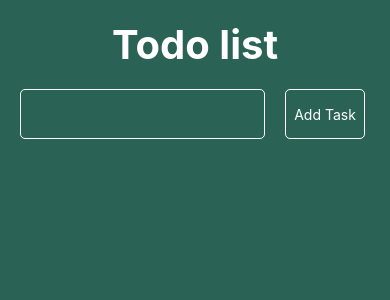
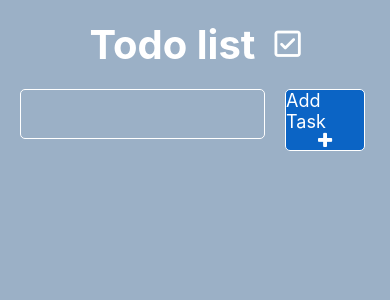
Before and after one commit to gonzaloavila01/Tecnologias_de_programacion_para_moviles, a React Native app in the folder FirstProject/: screen / in a window 390 px wide. Shown: the top 300 px of the page. Built offline with nearby package versions, Linux system fonts and the light colour scheme.

Commit message:
Unidad 2 - Tarea 1

```diff
--- a/FirstProject/App.js
+++ b/FirstProject/App.js
@@ -5,6 +5,7 @@ import Todo from './src/components/Todo';
 import CustomButton from './src/components/CustomButton';
 import TodoInput from './src/components/TodoInput';
 import Constants from 'expo-constants';
+import { Octicons } from '@expo/vector-icons';
 
 export default function App() {
 
@@ -35,13 +36,16 @@ export default function App() {
   return (
     <View style={styles.container}>
       <View style={{paddingHorizontal: 20, paddingTop: 10}}>
-        <Text style={{fontSize: 40, fontWeight: 'bold', textAlign: 'center', color: 'white'}}>Todo list</Text>
+        <View style={{flexDirection: 'row', alignItems: 'center', justifyContent: 'center'}}>
+          <Text style={{fontSize: 40, fontWeight: 'bold', textAlign: 'center', color: 'white'}}>Todo list  </Text>
+          <Octicons name="tasklist" size={30} color="white" />
+        </View>
           <View style={{flexDirection: 'row', marginTop: 20, gap:20}}>
             <TodoInput
               value={inputValue}
               onChangeText={(value) => setInputValue(value)}
               />
-            <CustomButton onPress={handleAddTodo} text={'Add Task'} light/>
+            <CustomButton onPress={handleAddTodo} text={'Add Task'} light iconName={'plus'}/>
           </View>
           <FlatList
               data={todos}
@@ -56,7 +60,7 @@ export default function App() {
 
 const styles = StyleSheet.create({
   container: {
-    backgroundColor: '#2a6355',
+    backgroundColor: '#9bb0c6',
     height: '100%',
     paddingTop: Constants.statusBarHeight+10,
   },
--- a/FirstProject/src/components/CustomButton.jsx
+++ b/FirstProject/src/components/CustomButton.jsx
@@ -1,11 +1,12 @@
 import React from "react";
 import { StyleSheet, Text, TouchableOpacity } from "react-native";
+import { FontAwesome } from '@expo/vector-icons';
 
-
-const CustomButton = ({text, onPress, light}) => {
+const CustomButton = ({text, onPress, light, iconName}) => {
     return(
         <TouchableOpacity style={[styles.container, light && styles.whiteButton]} onPress={onPress}>
-            <Text style={{color: light ? 'white' : 'black', }}>{text}</Text>
+            <Text style={{color: light ? 'white' : 'black', fontSize:18}}>{text}</Text>
+            <FontAwesome name={iconName} size={18} style={[light && styles.whiteButton]} />
         </TouchableOpacity>
     )
 }
@@ -17,7 +18,7 @@ const styles = StyleSheet.create({
         width: 80,
         alignItems: 'center',
         justifyContent: 'center',
-        backgroundColor: '#2A6355'
+        backgroundColor: '#0b64c5'
     },
     whiteButton:{
         color: 'white',
--- a/FirstProject/src/components/Todo.jsx
+++ b/FirstProject/src/components/Todo.jsx
@@ -8,8 +8,8 @@ const Todo = ({name}) => {
         <View style={styles.container}>
             <Text style={{ fontSize: 20, fontWeight: 'bold', color: 'white'}}>{name}</Text>
             <View style={{flexDirection: 'row', gap: 10}}>
-                <CustomButton text={'Delete'} light/>
-                <CustomButton text={'Edit'} light/>
+                <CustomButton text={'Edit'} light iconName={'pencil'}/>
+                <CustomButton text={'Delete'} light iconName={'trash'}/>
             </View>
         </View>
     )
@@ -18,11 +18,12 @@ const Todo = ({name}) => {
 const styles = StyleSheet.create({
     container: {
         flexDirection: 'row',
+        alignItems: "center",
         marginTop: 30,
         justifyContent: 'space-between',
         padding: 15,
         borderRadius: 5,
-        backgroundColor: '#2d705f',
+        backgroundColor: '#1e81b0',
         borderColor: 'white',
     },
 
```
